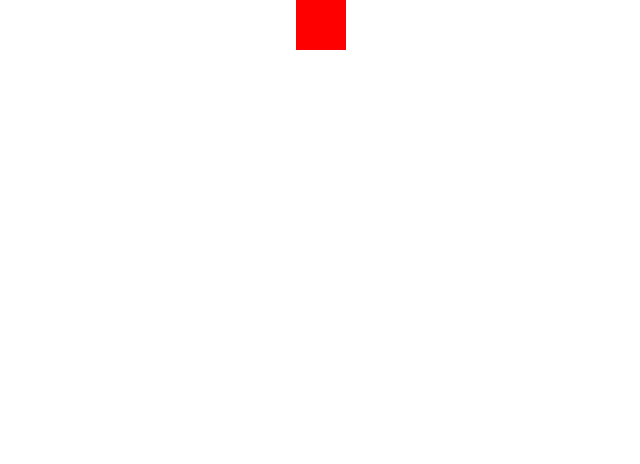
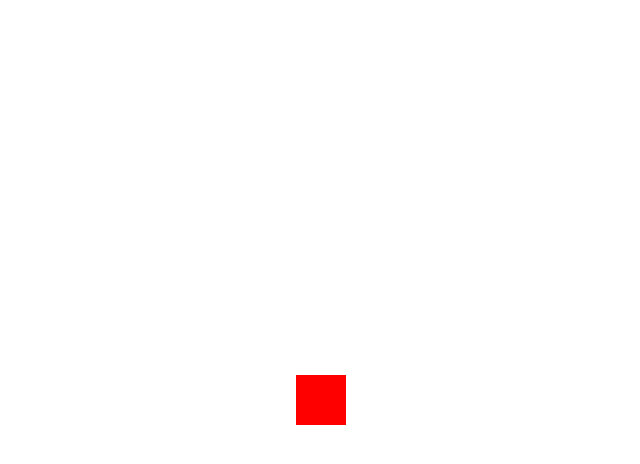
Before and after one commit to aghigit/responsiveheight, a plain HTML site: page index.html in a window 1280 px wide. Shown: the whole page, without its empty margins (319-959 px from the left). Drawn offline with Linux system fonts and the light colour scheme.

Commit message:
Update style.css

```diff
--- a/style.css
+++ b/style.css
@@ -2,7 +2,10 @@
     margin: 0;
     padding: 0;
 }
-.parent{
+html{
+    height:-webkit-fill-available;
+}
+body{
     height:-webkit-fill-available;
     width: 100%;
     height: 100vh;
```
